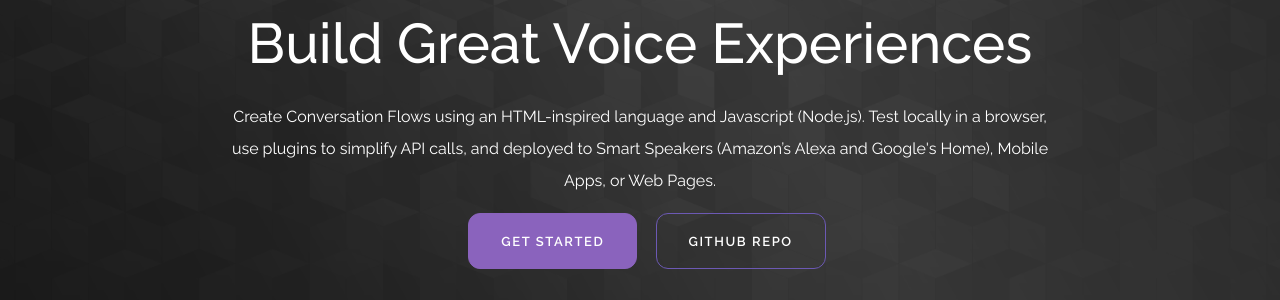
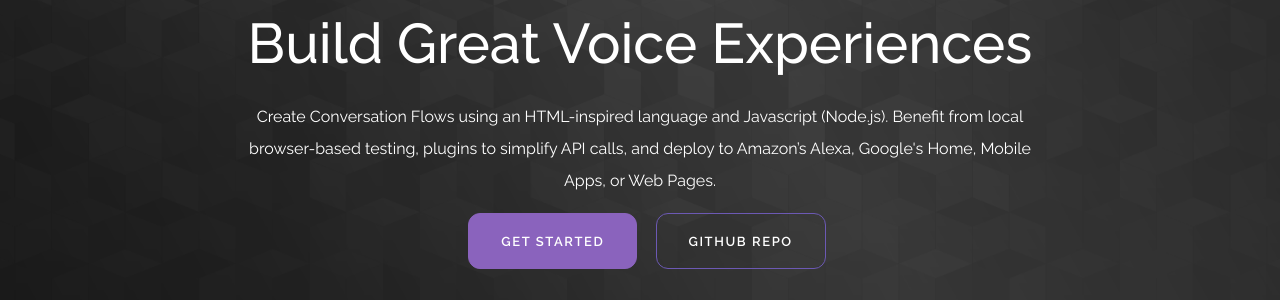
Before and after one commit to salesforce-misc/HelloViolet.ai, a Jekyll site: the page built from index.html, in a window 1280 px wide and 900 px high. Shown: the part 178-478 px from the top of the window. Built offline with Jekyll 4.4.1, drawn with Linux system fonts in a browser that asks for light colours; nearby versions of some CDN libraries; some web fonts are replaced.

Commit message:
improving the USP

```diff
--- a/index.html
+++ b/index.html
@@ -15,9 +15,9 @@ layout: default
       <div class="col-xs-12 col-md-8">
         <p>
           Create Conversation Flows using an HTML-inspired language and Javascript (Node.js).
-          Test locally in a browser, use plugins to
+          Benefit from local browser-based testing, plugins to
           simplify API calls, and
-          deployed to Smart Speakers (Amazon’s Alexa and Google's Home), Mobile
+          deploy to Amazon’s Alexa, Google's Home, Mobile
           Apps, or Web Pages.
         </p>
       </div>
```
